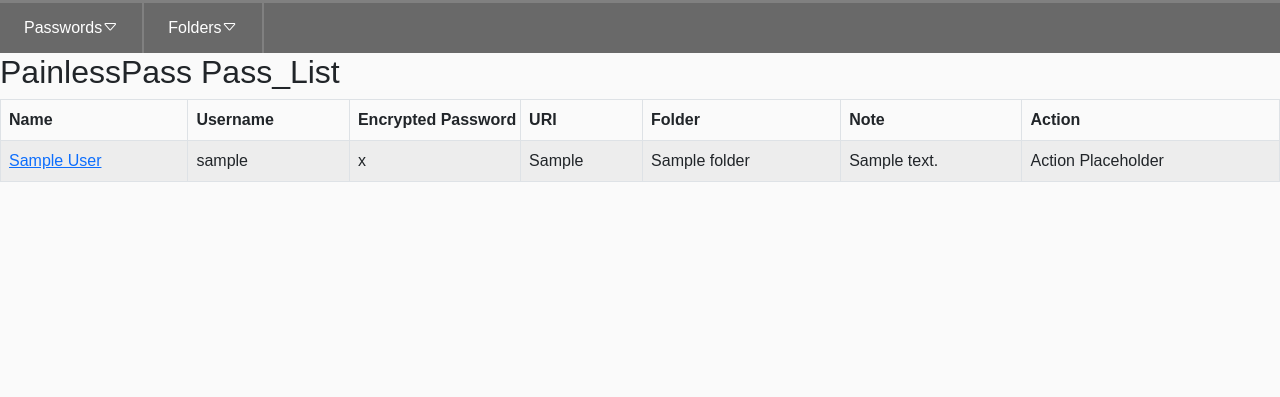
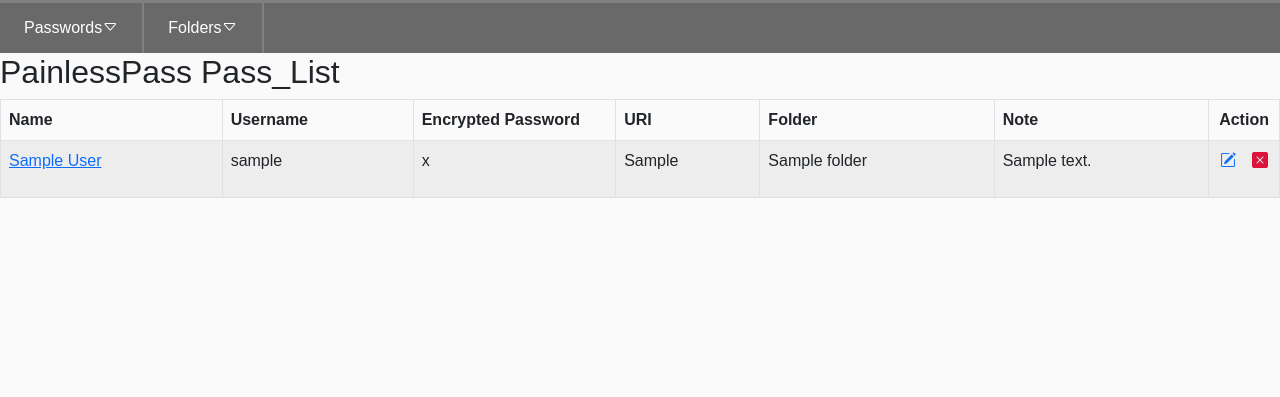
Before and after one commit to Cojajomaco/PainlessPass, a Django app: page /painlesspass/pass_list/ in a window 1280 px wide. Shown: the part 53-450 px from the top of the page. Run offline with Django 5.2, Linux system fonts and the light colour scheme; a user stored in the database is signed in; tables that the repository leaves empty hold one stand-in row (values such as "Sample post"); some libraries are stand-ins or nearby versions.

Commit message:
Added action buttons and formatted tables some more.

```diff
--- a/painlessapp/static/painlessapp/style.css
+++ b/painlessapp/static/painlessapp/style.css
@@ -155,3 +155,13 @@
 	height: 40px;
 	background-color: dimgrey;
 }
+
+/* Horizontal scroll bar on table data items */
+.td-horizontal-scroll {
+	max-width: 75px;
+	white-space: nowrap;
+	overflow-y:hidden;
+	overflow-x: scroll;
+}
+
+/*
--- a/painlessapp/templates/painlessapp/pass_list.html
+++ b/painlessapp/templates/painlessapp/pass_list.html
@@ -28,11 +28,11 @@
                 <tr>
                     <th scope="col">Name</th>
                     <th scope="col">Username</th>
-                    <th scope="col" style="max-width: 100px;white-space: nowrap;overflow: hidden;">Encrypted Password</th>
+                    <th scope="col" style="max-width: 100px;">Encrypted Password</th>
                     <th scope="col">URI</th>
                     <th scope="col">Folder</th>
                     <th scope="col">Note</th>
-                    <th scope="col">Action</th>
+                    <th scope="col" class="text-center" style="max-width: 35px">Action</th>
                 </tr>
             </thead>
 
@@ -43,13 +43,28 @@
                     <td><a href="/painlesspass/pass_entry/{{ userpass.pk }}">{{ userpass.name }}</a></td>
                     <td>{{ userpass.username }}</td>
                     <!-- Made this one to have a scrollbar to show full encrypted password. -->
-                    <td style="max-width: 100px;
-                        white-space: nowrap; overflow-y:hidden;
-                        overflow-x: scroll;">{{ userpass.password }}</td>
+                    <td class="td-horizontal-scroll">{{ userpass.password }}</td>
                     <td>{{ userpass.uri }}</td>
                     <td>{{ userpass.folder }}</td>
                     <td>{{ userpass.note }}</td>
-                    <td>Action Placeholder</td>
+                    <td class="text-center" style="max-width: 35px">
+                        <!-- Icons for editing and deleting items -->
+                        <ul class="d-flex justify-content-center p-0">
+                            <!-- Edit button -->
+                            <li class="d-inline-block pe-3">
+                                <a href="/painlesspass/pass_entry/{{ userpass.pk }}" title="Edit">
+                                    <i class="bi-pencil-square"></i>
+                                </a>
+                            </li>
+                            <!-- Delete button with confirmation -->
+                            <!-- TODO: Add confirmation lol -->
+                            <li class="d-inline-block">
+                                <a href="/painlesspass/pass_delete/{{ userpass.pk }}" title="Delete">
+                                    <i class="bi-x-square-fill" style="color: crimson;"></i>
+                                </a>
+                            </li>
+                        </ul>
+                    </td>
                 </tr>
             {% endfor %}
             </tbody>
```
Also changed, not shown: painlessapp/djhelper.py (+5 -2 lines), 1 other file.
